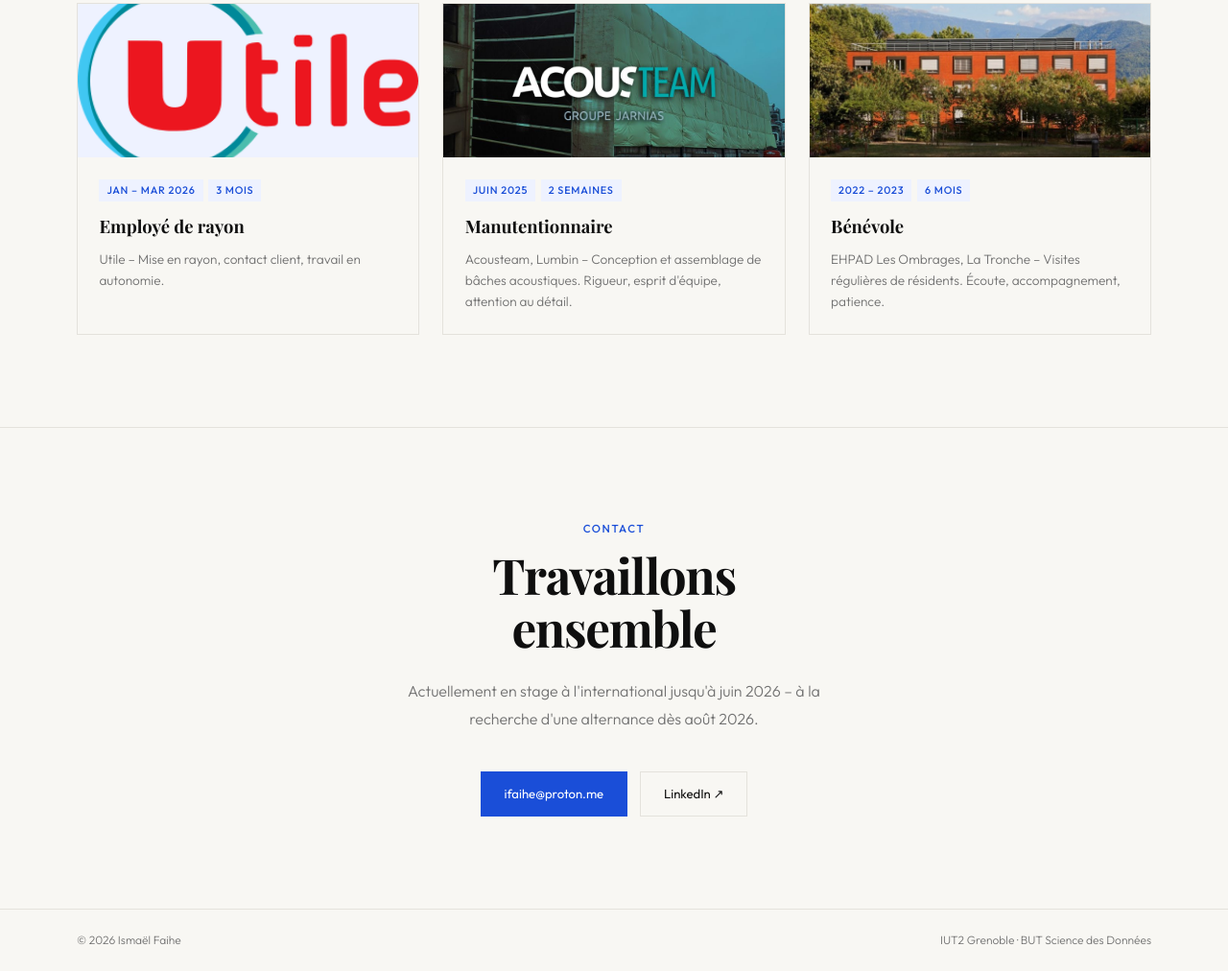
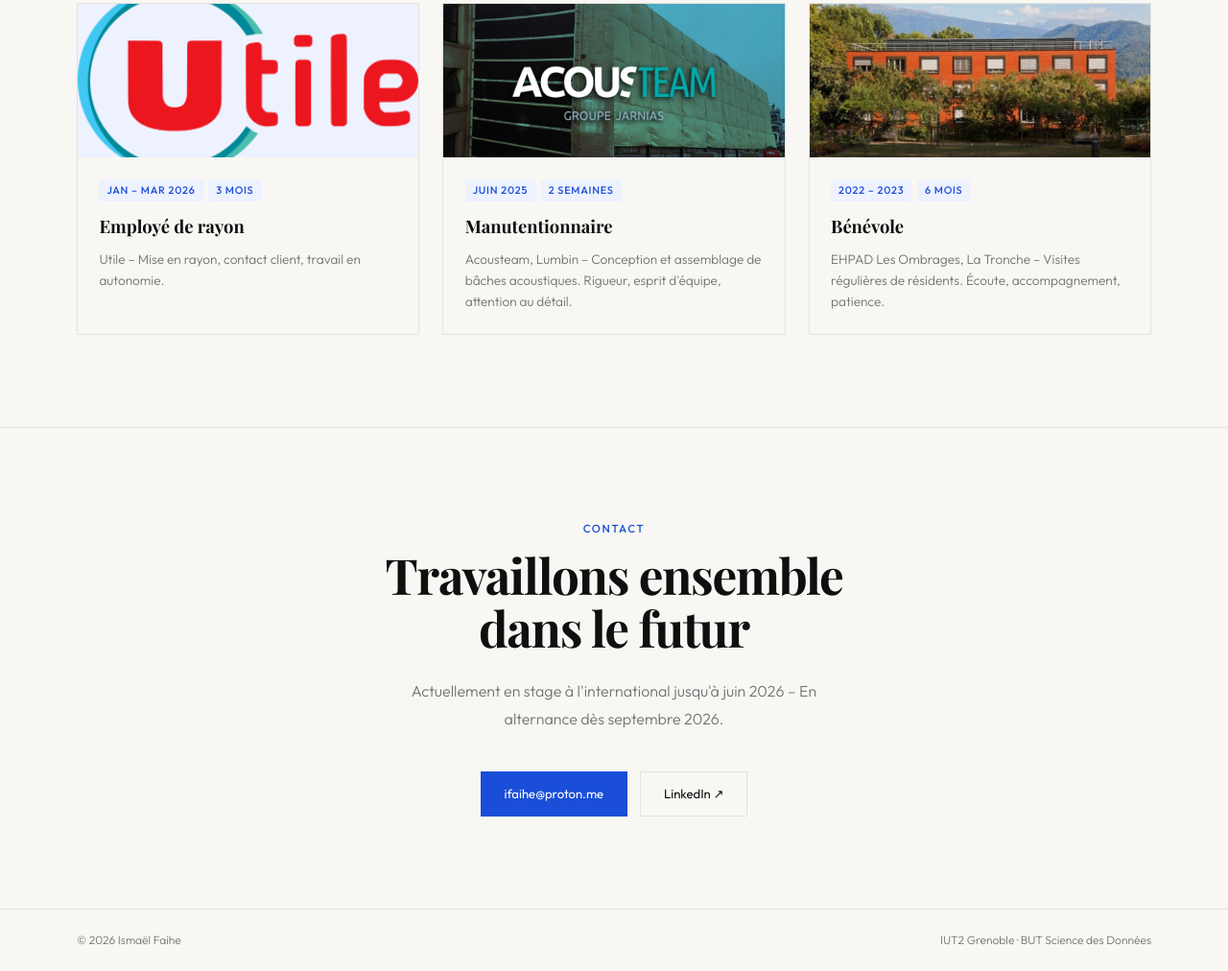
Before and after one commit to faihei/faihei, a plain HTML site: page index.html in a window 1280 px wide. Shown: the part 4389-5401 px from the top of the page at 96% size. Drawn offline with nearby package versions, Linux system fonts and the light colour scheme; a web font is replaced by a local one.

Commit message:
Update index.html

```diff
--- a/index.html
+++ b/index.html
@@ -550,8 +550,8 @@
 <section id="contact">
   <div class="contact-wrap">
     <span class="s-label">Contact</span>
-    <h2 class="s-title">Travaillons<br>ensemble</h2>
-    <p class="contact-desc">Actuellement en stage à l'international jusqu'à juin 2026 – à la recherche d'une alternance dès août 2026.</p>
+    <h2 class="s-title">Travaillons ensemble<br>dans le futur</h2>
+    <p class="contact-desc">Actuellement en stage à l'international jusqu'à juin 2026 – En alternance dès septembre 2026.</p>
     <div class="clinks">
       <a href="mailto:ifaihe@proton.me" class="clink primary">ifaihe@proton.me</a>
       <a href="https://linkedin.com/in/ismael-faihe" target="_blank" class="clink">LinkedIn ↗</a>
```
